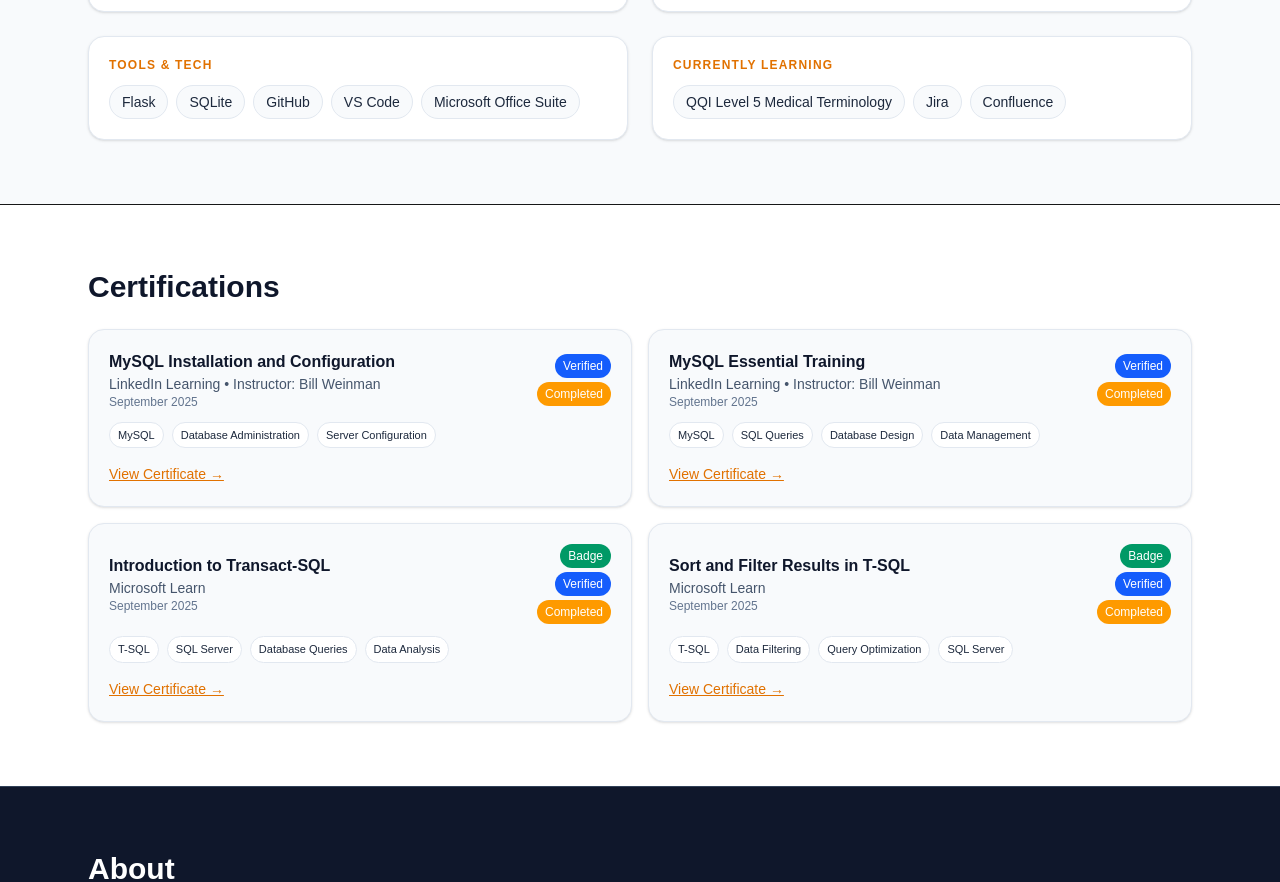
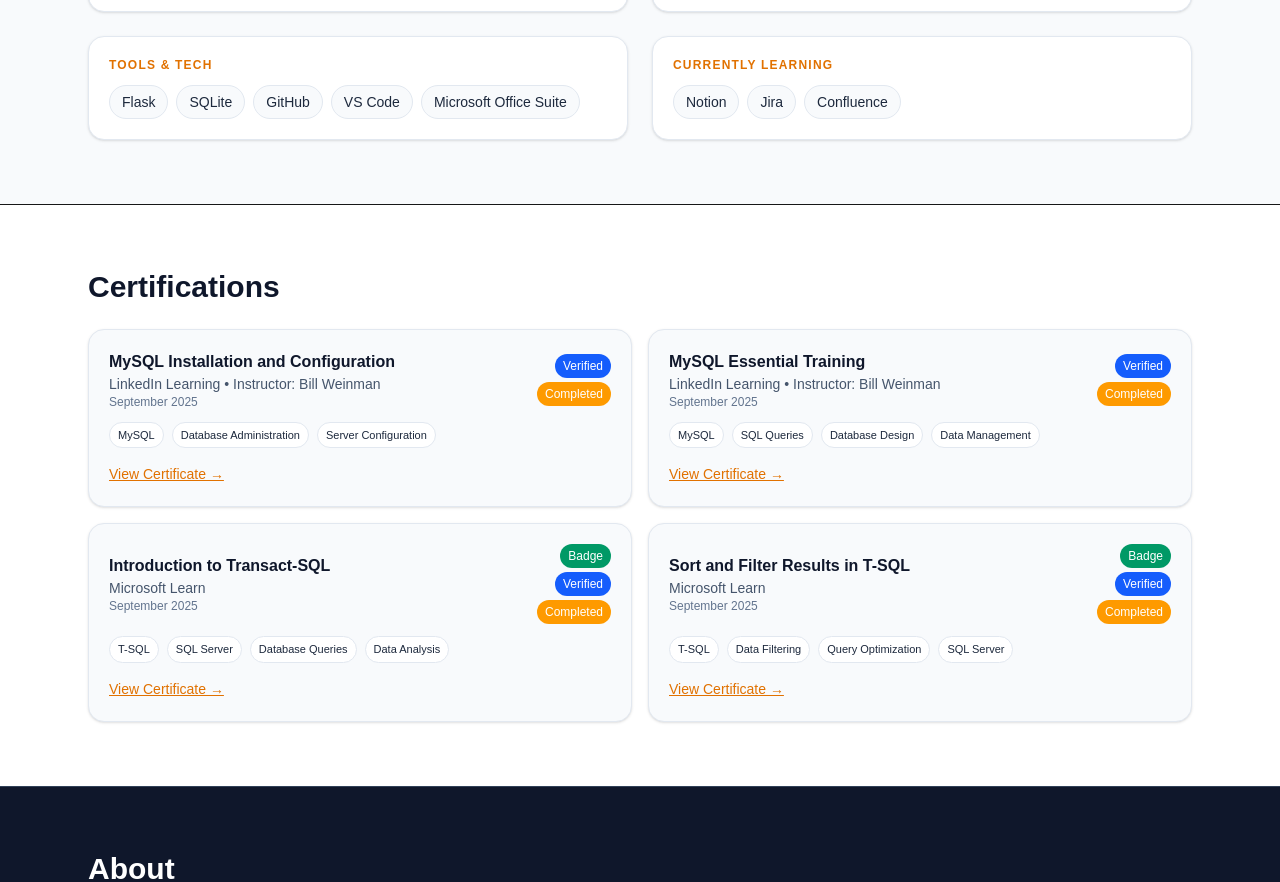
Before and after one commit to SuryaSri549/surya_portfolio, a Next.js app: page / in a window 1280 px wide. Shown: the part 1557-2439 px from the top of the page. Built offline with nearby package versions, Linux system fonts and the light colour scheme.

Commit message:
Update skills and CV download link in page.tsx

```diff
--- a/app/page.tsx
+++ b/app/page.tsx
@@ -107,7 +107,7 @@
     },
     {
       category: "Currently Learning",
-      skills: ["QQI Level 5 Medical Terminology", "Jira", "Confluence"],
+      skills: ["Notion", "Jira", "Confluence"],
     },
   ];
 
@@ -164,7 +164,7 @@
                 View Projects
               </a>
               <a
-                href="/Surya_Sri_Sundara_CV.pdf"
+                href="/Surya_SriSundara_CV_Protfolio.pdf"
                 className="px-5 py-2.5 rounded-2xl border border-slate-300 text-sm hover:border-amber-400 hover:text-amber-600 transition"
               >
                 Download CV
```
